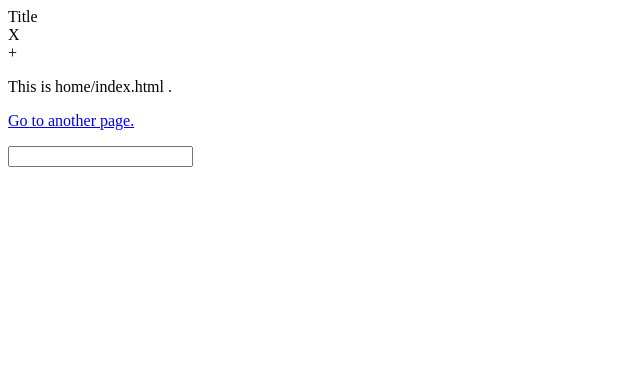
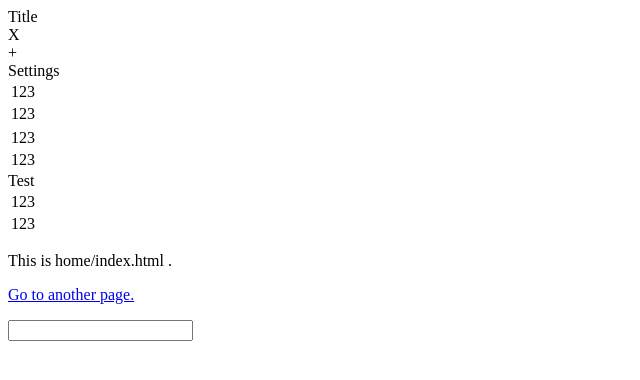
Before and after one commit to MobileFlick/PageComb, a plain HTML site: page views/home/index.html in a window 1280 px wide. Shown: the whole page, without its empty margins (0-640 px from the left). Drawn offline with Linux system fonts and the light colour scheme.

Commit message:
home index

```diff
--- a/assets/styles/pagecomb.css
+++ b/assets/styles/pagecomb.css
@@ -13,7 +13,7 @@ body {
 	transition: margin 0.2s ease;
 	z-index: 0;
 	box-shadow: 0 0 0.8em rgba(0,0,0,0.2);
-	background-color: rgb(243,243,243);
+	background-color: rgb(239,239,244);
 }
 
 #pagecomb-pool {
@@ -26,10 +26,10 @@ body {
 	left: 0;
 	padding-top: 20px;
 	height: 2.8em;
-	background-color: rgba(247,247,248,0.98);
+	background-color: rgba(245,245,247,0.98);
 	width: 100%;
 	z-index: 500;
-	border-bottom: 0.07em solid #ddd;
+	border-bottom: 0.07em solid rgb(200,199,204);
 	transition: opacity 0.2s ease, margin 0.2s ease;
 }
 
@@ -45,6 +45,7 @@ body {
 	margin: 0 auto;
 	text-align: center;
 	transition: opacity 0.2s ease, margin 0.2s ease;
+	color: rgb(3,3,3);
 }
 
 .navigator .left {
@@ -58,6 +59,7 @@ body {
 	left: 1em;
 	z-index: 501;
 	transition: opacity 0.2s ease, margin 0.2s ease;
+	color: rgb(23,126,251);
 }
 
 .navigator .right {
@@ -71,9 +73,45 @@ body {
 	right: 1em;
 	z-index: 501;
 	transition: opacity 0.2s ease, margin 0.2s ease;
+	color: rgb(23,126,251);
 }
 
 .wrap-cont {
 	margin-top: 2.8em;
 	width: 100%;
 }
+
+.list-view-title {
+	font-size: 0.8em;
+	padding: 0.5em 1em;
+	padding-top: 2.5em;
+	color: rgb(109,109,114);
+}
+
+.list-view-outer {
+	background-color: #fff;
+	border-top: 0.07em solid rgb(200,199,204);
+	border-bottom: 0.07em solid rgb(200,199,204);
+}
+
+.list-view {
+	margin-left: 1em;
+	table-layout: auto;
+    width: calc(100% - 1em);
+    border-collapse: collapse;
+    border-spacing: 0;
+}
+
+.list-view td {
+	font-size: 1em;
+	padding: 1em 0;
+	border-bottom: 0.07em solid rgb(200,199,204);
+}
+
+.list-view tr:last-child td {
+	border-bottom: none;
+}
+
+.inner-content {
+	padding: 0 1em;
+}
--- a/views/home/index.html
+++ b/views/home/index.html
@@ -5,6 +5,45 @@
 		<div class="right">+</div>
 	</div>
 	<div class="wrap-cont">
+		<div class="list-view-title">Settings</div>
+
+		<div class="list-view-outer">
+			<table class="list-view">
+				<tr>
+					<td>123</td>
+				</tr>
+				<tr>
+					<td>123</td>
+				</tr>
+			</table>
+		</div>
+
+		<div class="list-view-title"></div>
+
+		<div class="list-view-outer">
+			<table class="list-view">
+				<tr>
+					<td>123</td>
+				</tr>
+				<tr>
+					<td>123</td>
+				</tr>
+			</table>
+		</div>
+
+		<div class="list-view-title">Test</div>
+
+		<div class="list-view-outer">
+			<table class="list-view">
+				<tr>
+					<td>123</td>
+				</tr>
+				<tr>
+					<td>123</td>
+				</tr>
+			</table>
+		</div>
+
 		<p>This is home/index.html .</p>
 		<p>
 			<a href="~/home/page.html">Go to another page.</a>
```
